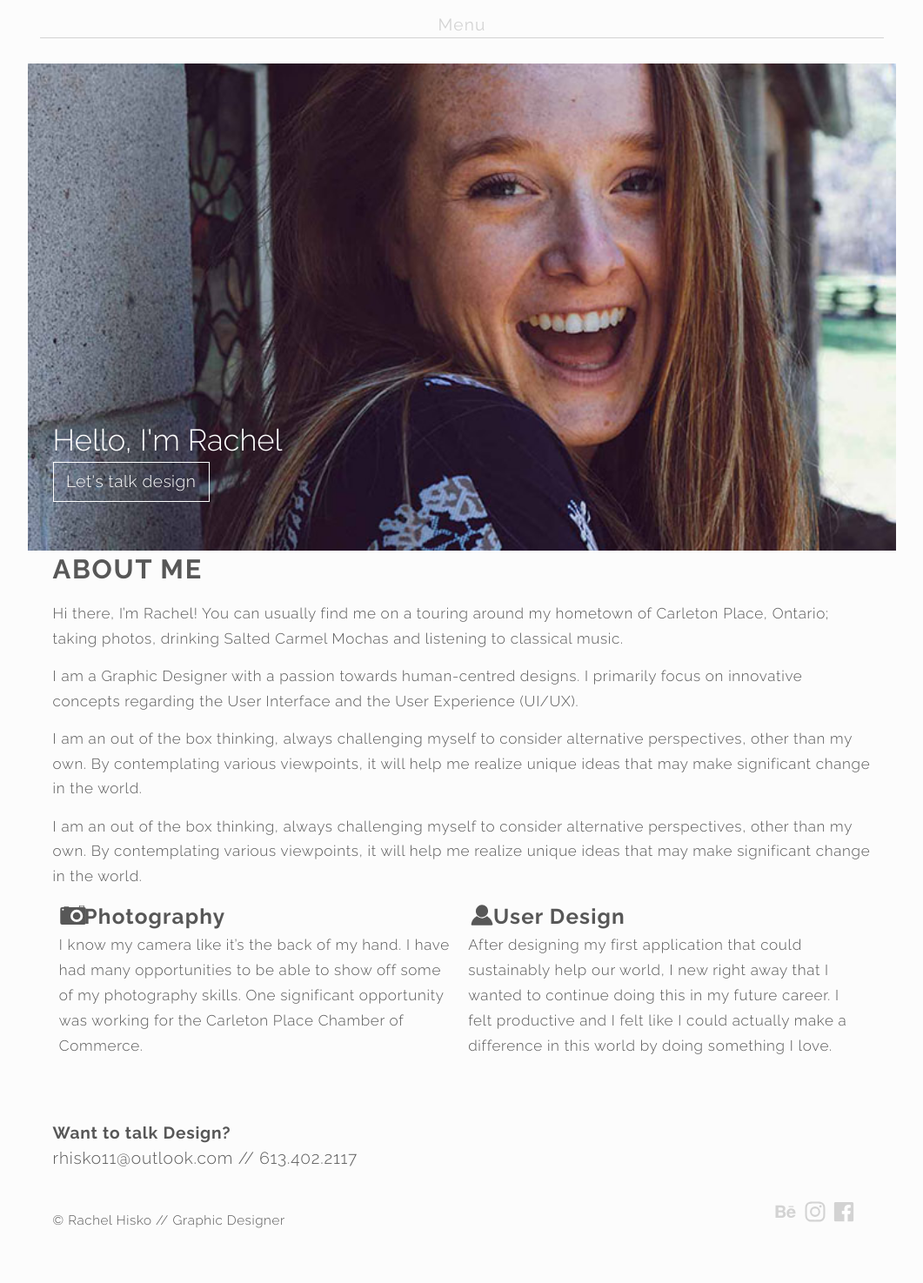
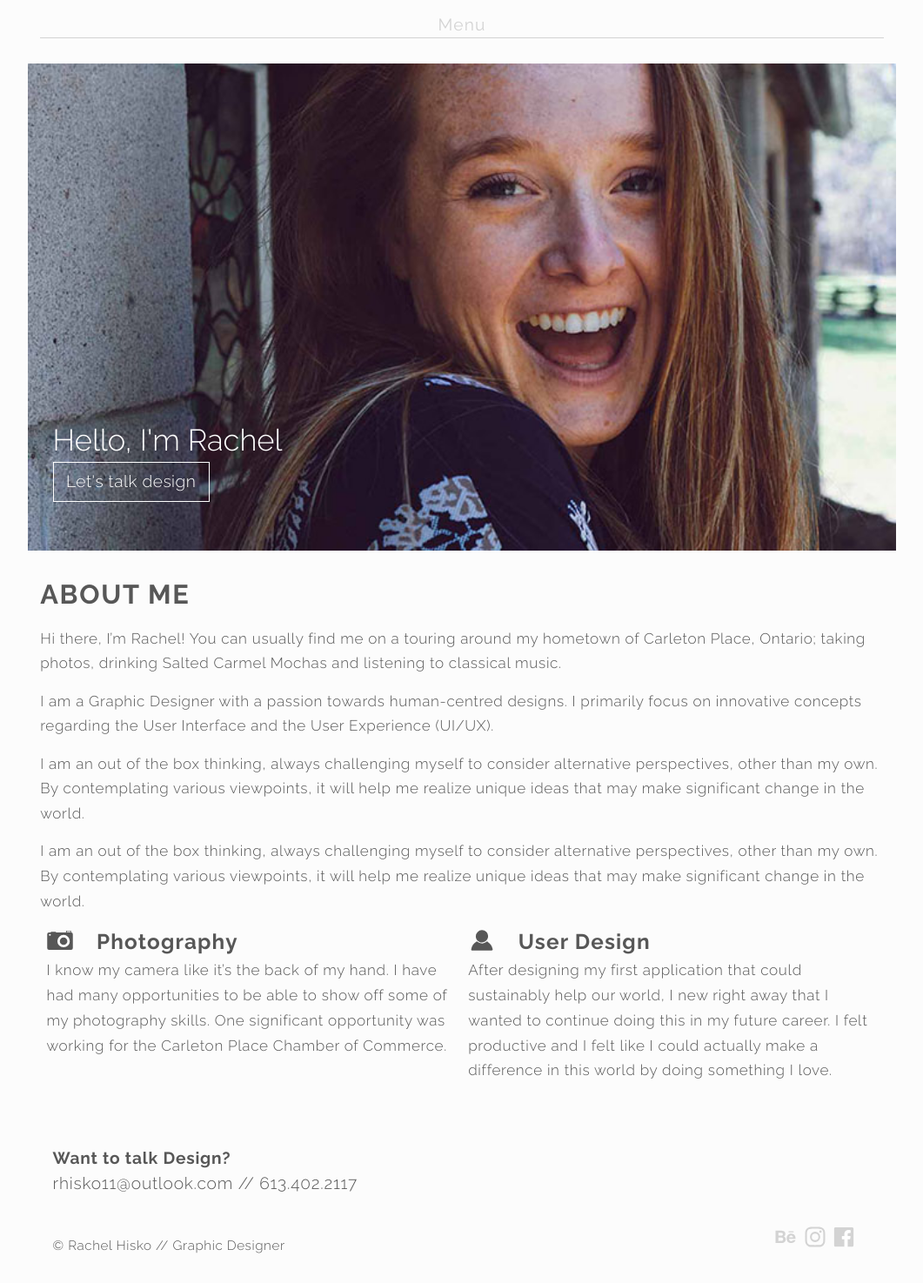
Before and after one commit to rachelhisko/hiskodesigns.ca, a Jekyll site: the page built from about.html, in a window 1280 px wide. Shown: the whole page at 87% size, without its empty margins (109-1170 px from the left). Built offline with Jekyll 4.4.1, drawn with Linux system fonts in a browser that asks for light colours; before the commit the page ends 1447 px from its top, so only the background shows below that.

Commit message:
changing spaces

```diff
--- a/about.html
+++ b/about.html
@@ -9,7 +9,7 @@ title: Resume
 
 <main role="main" id="main">
 
-  <div class="about wrapper gutter">
+  <div class="about wrapper gutter-1-2 pad-t">
     <section>
       <h2 class="push-1-2 text-upper">About Me</h2>
       <p class="main-text push-1-2 milli">Hi there, I’m Rachel! You can usually find me on a touring around my hometown of Carleton Place, Ontario; taking photos, drinking Salted Carmel Mochas and listening to classical music.</p>
@@ -21,11 +21,11 @@ title: Resume
           <div class="unit x-1 s-1 m-1-2 l-1-2 gutter-1-4">
             <div class="icon">
               <i class="icon i-32 push-none">
-                <svg><use xlink:href="../images/icons.svg#camera" /></svg>
+                <svg><use xlink:href="{{site.baseurl}}/images/icons.svg#camera" /></svg>
               </i>
             </div>
             <div class="icon-content">
-              <h3 class="push-0 gutter giga">Photography</h3>
+              <h3 class="push-0 gutter-2 giga">Photography</h3>
               <p class="push-1-2 milli">I know my camera like it’s the back of my hand. I have had many opportunities to be able to show off some of my photography skills. One significant opportunity was working for the Carleton Place Chamber of Commerce.</p>
             </div>
           </div>
@@ -36,7 +36,7 @@ title: Resume
               </i>
             </div>
             <div class="icon-content">
-              <h3 class="push-0 gutter giga">User Design</h3>
+              <h3 class="push-0 gutter-2 giga">User Design</h3>
               <p class="push-1-2 milli">After designing my first application that could sustainably help our world, I new right away that I wanted to continue doing this in my future career. I felt productive and I felt like I could actually make a difference in this world by doing something I love.</p>
             </div>
           </div>
```
